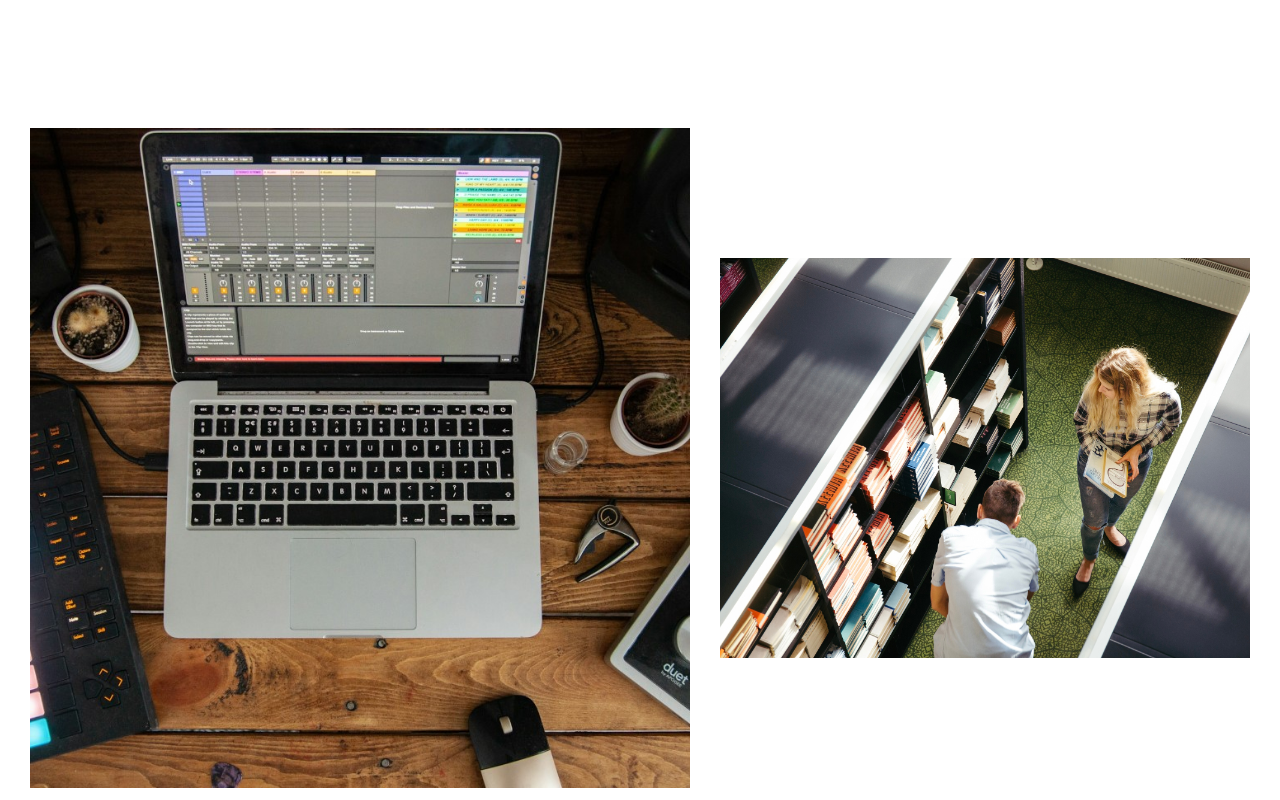
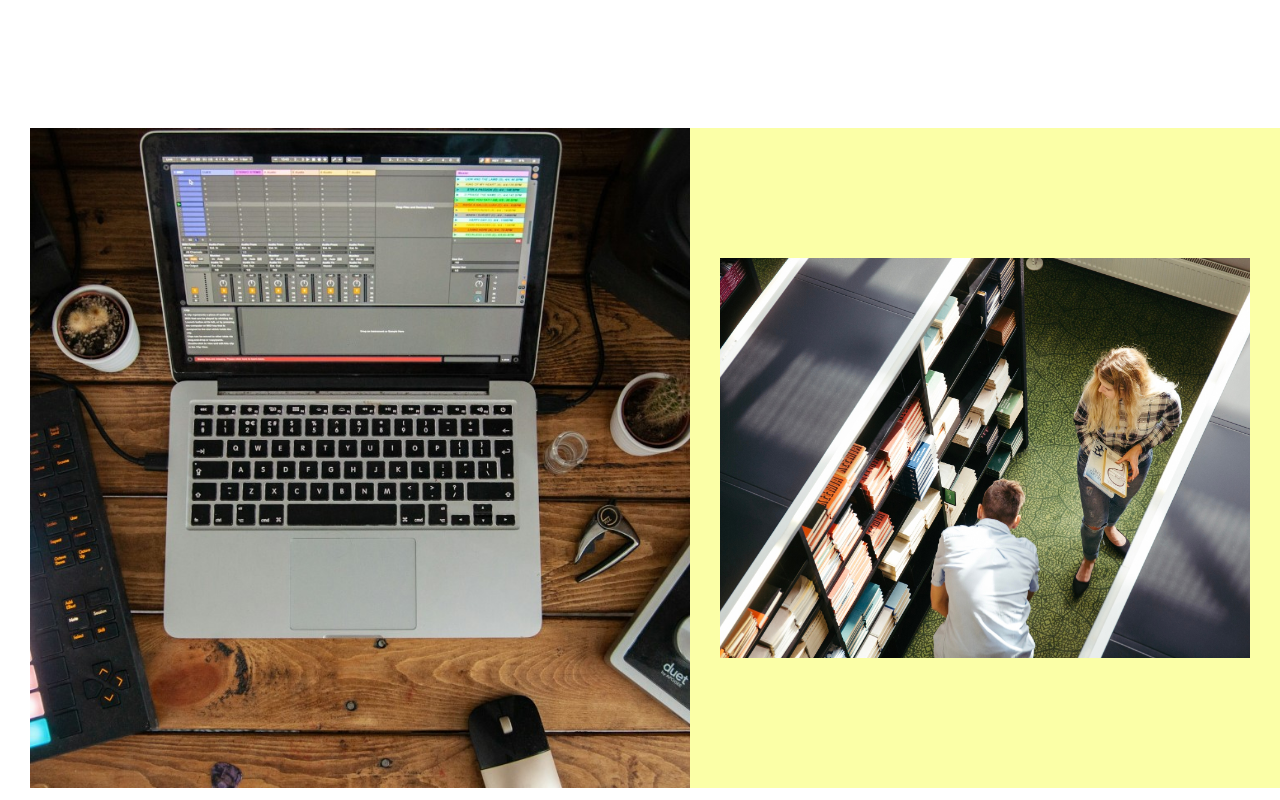
Before and after one commit to adangleterre/FrontEndPractice, a React (Vite) app in the folder Abbleton/: page / in a window 1280 px wide. Shown: the part 1180-1980 px from the top of the page. Built offline with nearby package versions, Linux system fonts and the light colour scheme.

Commit message:
Add structure for about-us section

```diff
--- a/Abbleton/src/sections/AboutUs.jsx
+++ b/Abbleton/src/sections/AboutUs.jsx
@@ -4,16 +4,19 @@ import CulturePicture from '../assets/images/music-culture.jpg'
 
 function AboutUs() {
     return (
-        <>
+        <div>
             <div className='w-10/12 mx-auto mb-32 lg:w-7/12'>
                 <h1 className='mb-3'>We make <span className='text-secondary'>Live</span>, <span className='text-secondary'>Push</span>, <span className='text-secondary'>Note</span> and <span className='text-secondary'>Link</span> — unique software and hardware for music creation and performance. With these products, our community of users creates amazing things.</h1>
                 <p className='font-normal'>Ableton was founded in 1999 and released the first version of Live in 2001. Our products are used by a community of dedicated musicians, sound designers, and artists from across the world.</p>
             </div>
-            <div className='flex items-center justify-evenly'>
-                <img src={CompositionPicture} className='object-cover w-[660px]' alt="" />
-                <img src={CulturePicture} className='object-cover w-[530px] h-[400px]' alt="" />
+            <div className='relative w-full h-7/12'>
+                <div className='absolute right-0 flex justify-end w-7/12 h-full bg-[#FBFFA7]' />
+                <div className='relative z-50 flex items-center justify-evenly'>
+                    <img src={CompositionPicture} className='object-cover w-[660px]' alt="" />
+                    <img src={CulturePicture} className='object-cover w-[530px] h-[400px]' alt="" />
+                </div>
             </div>
-        </>
+        </ div>
     )
 }
 
```
